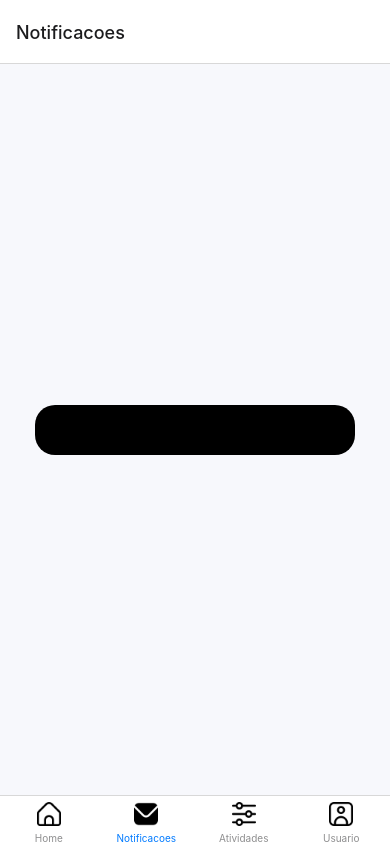
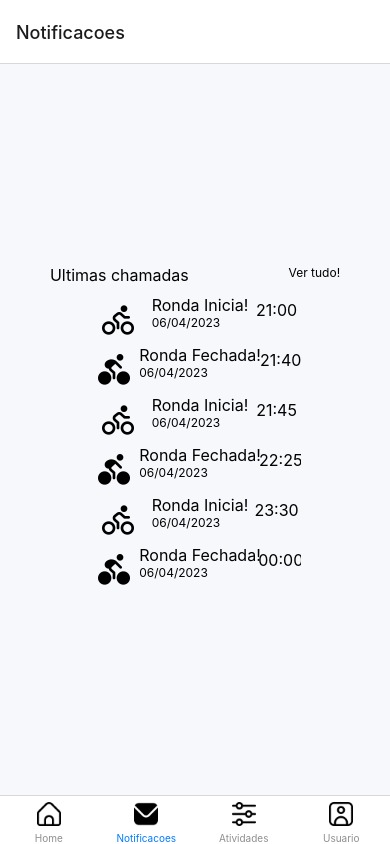
Before and after one commit to felipeFransa/night-patrol, a React Native app: screen /Notificacoes in a window 390 px wide. Built offline with nearby package versions, Linux system fonts and the light colour scheme.

Commit message:
version.1.4.2

```diff
--- a/src/screens/Toppings/index.tsx
+++ b/src/screens/Toppings/index.tsx
@@ -1,25 +1,54 @@
-import { useNavigation } from '@react-navigation/native'
+import React, { useState } from 'react';
 import * as C from './style';
+
+const imgStart = require('../../assets/ciclismo.png');
+const imgStop = require('../../assets/patrolStop.png');
+
+const Users = {
+  firstName: 'Felipe',
+  address: 'Caicara',
+  phoneNumber: '31-9171228890',
+}
+const dateAtual = '06/04/2023'
+
+const patrolNTF = [
+  {local: Users.address, hora: '21:00', IMG: imgStart, text: 'Ronda Inicia!', date: dateAtual},
+  {local: Users.address, hora: '21:40', IMG: imgStop, text: 'Ronda Fechada!',  date: dateAtual},
+  {local: Users.address, hora: '21:45', IMG: imgStart,  text: 'Ronda Inicia!', date: dateAtual},
+  {local: Users.address, hora: '22:25', IMG: imgStop, text: 'Ronda Fechada!', date: dateAtual},
+  {local: Users.address, hora: '23:30', IMG: imgStart,  text: 'Ronda Inicia!', date: dateAtual},
+  {local: Users.address, hora: '00:00', IMG: imgStop, text: 'Ronda Fechada!', date: dateAtual},
+]
 
 export const Toppings = () => {
 
-  const navigation = useNavigation();
-
-  const handleGoHome = () => {
-    navigation.navigate('Home')
-  }
-  const handleGoTopping = () => {
-    navigation.navigate("Toppings")
-  }
-  const handleGoActivities = () => {
-    navigation.navigate("Activities")
-  }
   return (
     <C.Container>
 
-      <C.ToppingsBox>
-        <C.Toppings></C.Toppings>
-      </C.ToppingsBox>
+      <C.BoxNotification>
+        <C.NotificationTitle>
+          <C.TitleNotification>Ultimas chamadas</C.TitleNotification>
+          <C.TextSecudary>Ver tudo!</C.TextSecudary>
+        </C.NotificationTitle>
+
+        <C.BoxNotificationArea>
+            {patrolNTF.map((x, index) =>(
+              <C.NotificationBody key={index}>
+                <C.LogoBodyNTF>
+                  <C.PatrolIMG source={x.IMG}/>
+                </C.LogoBodyNTF>
+                <C.BodyNFT>
+                  <C.ContentBodyNFT>{x.text}</C.ContentBodyNFT>
+                  <C.ContentBodyNFTDate>{x.date}</C.ContentBodyNFTDate>
+                </C.BodyNFT>
+                <C.HoursBody>
+                  <C.HoursTxt>{x.hora}</C.HoursTxt>
+                </C.HoursBody>
+              </C.NotificationBody>
+            ))}
+        </C.BoxNotificationArea>
+
+      </C.BoxNotification>
 
     </C.Container>
   )
--- a/src/screens/Toppings/style.ts
+++ b/src/screens/Toppings/style.ts
@@ -7,18 +7,74 @@ export const Container = styled.SafeAreaView`
   justify-content: space-around;
   flex-direction: column;
 `
-export const ToppingsBox = styled.View`
-  width: 320px;
-  height: 500px;
+export const BoxNotification = styled.View`
   display: flex;
-  justify-content: space-around;
+  width: 100%;
+  height: auto;
+  justify-content: center;
   align-items: center;
   flex-direction: column;
 `
+export const BoxNotificationArea = styled.ScrollView`
+`
 
-export const Toppings = styled.View`
-  width: 320px;
+export const NotificationTitle = styled.View`
+  width: 100%;
+  height: 30px;
+  display: flex;
+  flex-direction: row;
+  justify-content: space-around;
+`
+
+export const TitleNotification = styled.Text`
+  font-size: 16px;
+  color: ${({theme})=> theme.COLORS.TEXT_PRIMARY};
+`
+export const TextSecudary = styled.Text`
+  font-size: 12px;
+  color: ${({ theme }) => theme.COLORS.TEXT_SECONDARY};
+`
+
+export const NotificationBody = styled.View`
+  width: 100%;
+  height: auto;
+  display: flex;
+  flex-direction: row;
+  justify-content: space-around;
+`
+
+export const LogoBodyNTF = styled.View`
+  display: flex;
+  justify-content: center;
+  align-items: center;
+  width: 50px;
   height: 50px;
-  background: ${({theme})=>theme.COLORS.TEXT_SECONDARY};
-  border-radius: 20px;
 `
+export const PatrolIMG = styled.Image`
+  width: 32px;
+  height: 32px;
+`
+export const BodyNFT = styled.View`
+  display: flex;
+  flex-direction: column;
+`
+export const ContentBodyNFT = styled.Text`
+  font-size: 16px;
+  color: ${({ theme }) => theme.COLORS.TEXT_PRIMARY};
+`
+export const ContentBodyNFTDate = styled.Text`
+  font-size: 12px;
+  color: ${({ theme }) => theme.COLORS.TEXT_SECONDARY};
+`
+export const HoursBody = styled.View`
+  display: flex;
+  justify-content: center;
+  align-items: center;
+  width: 40px;
+  height: 30px;
+  background: ${({ theme }) => theme.COLORS.BACKGROUND};
+`
+export const HoursTxt = styled.Text`
+  font-size: 16px;
+  color: ${({ theme }) => theme.COLORS.TEXT_PRIMARY};
+`
```
